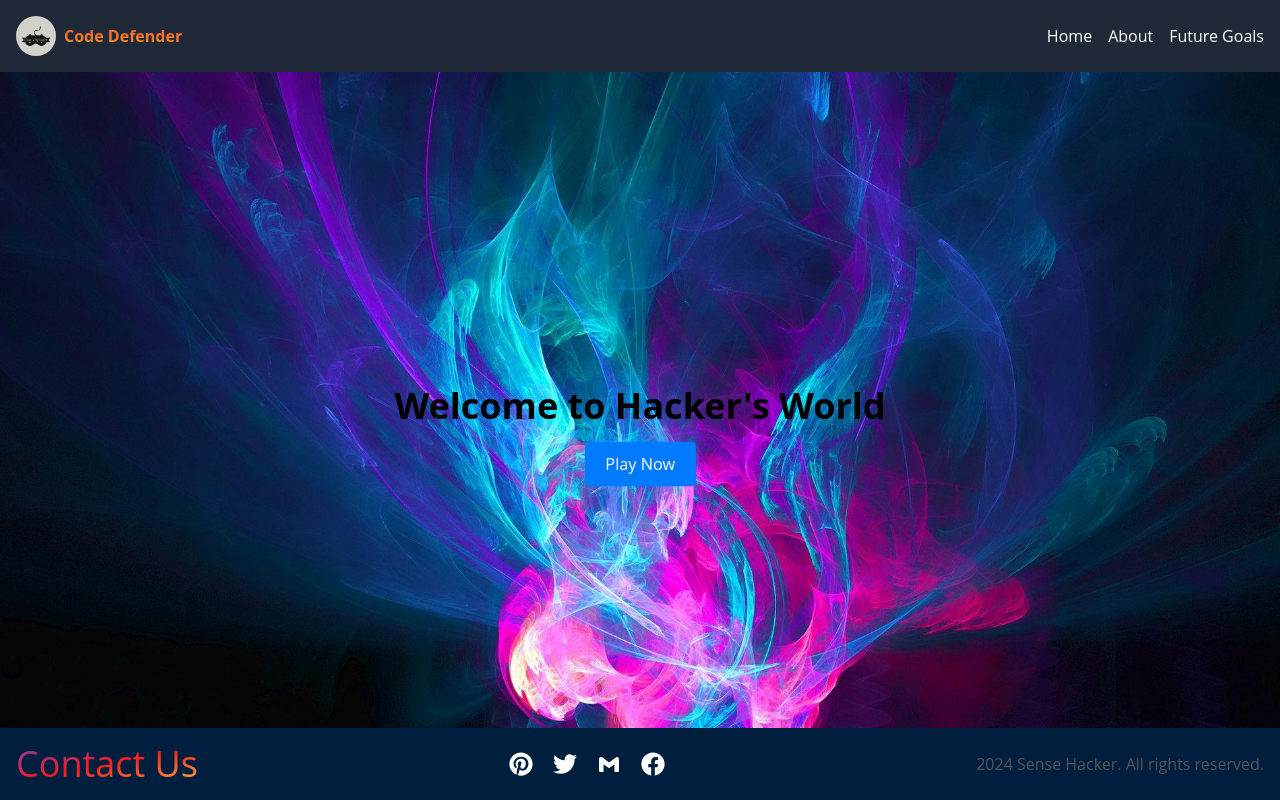
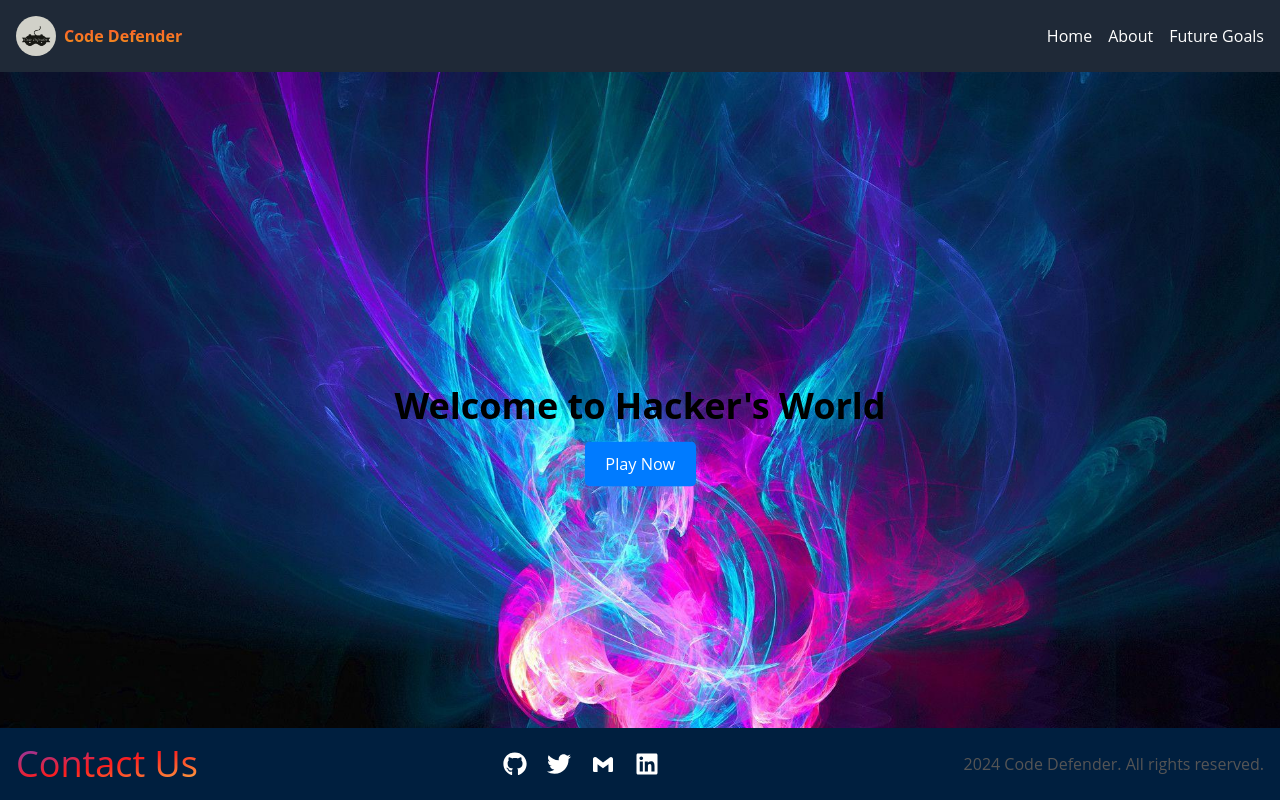
Before and after one commit to akrai15/Synchronicity_S1, a React (Vite) app in the folder CodeDefender/: page / in a window 1280 px wide. Built offline with nearby package versions, Linux system fonts and the light colour scheme.

Commit message:
updating links

```diff
--- a/CodeDefender/src/components/Footer.jsx
+++ b/CodeDefender/src/components/Footer.jsx
@@ -1,8 +1,8 @@
 import React from 'react';
-import { FaPinterest } from "react-icons/fa";
+import { FaLinkedin } from "react-icons/fa";
 import { FaTwitter } from "react-icons/fa";
 import { BiLogoGmail } from "react-icons/bi";
-import { FaFacebook } from "react-icons/fa";
+import { FaGithub } from 'react-icons/fa';
 
 const Footer = () => {
   return (
@@ -15,24 +15,32 @@ const Footer = () => {
 
       <div className='flex flex-row gap-x-5 items-center text-[24px]'>
         <div className='hover:text-red-600'>
-          <FaPinterest />
+        <a href="https://github.com/akrai15" target="_blank">
+          <FaGithub/>
+          </a>
         </div>
 
         <div className='hover:text-blue-600'>
-          <FaTwitter />
+        <a href="https://twitter.com/AyushRai379667?t=znl8zMrYr0dwRD4yhErA2w&s=08" target="_blank">
+          <FaTwitter/>
+          </a>
         </div>
 
         <div className='hover:text-[#f2a60c]'>
+        <a href="mailto:raiayush572@gmail.com" className='hover:text-[#f2a60c]' target='_blank'>
           <BiLogoGmail />
+        </a>
         </div>
 
         <div className='hover:text-blue-500'>
-          <FaFacebook />
+        <a href="https://www.linkedin.com/in/ayush-kumar-rai-80a1a6261/" target="_blank">
+          <FaLinkedin />
+          </a>
         </div>
       </div>
 
       <div className="text-[#555]">
-        <p>2024 Sense Hacker. All rights reserved.</p>
+        <p>2024 Code Defender. All rights reserved.</p>
       </div>
 
     </div>
```
